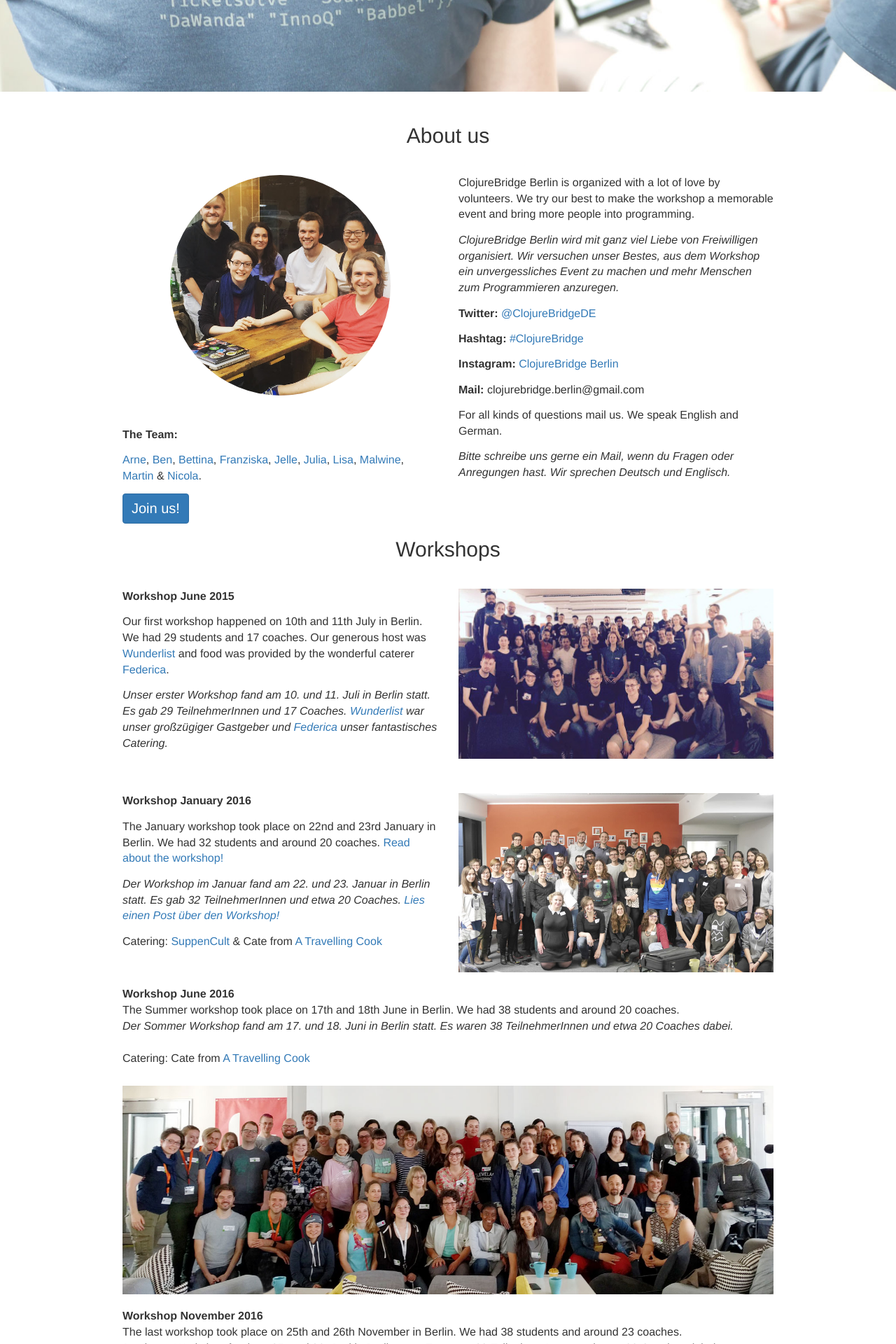
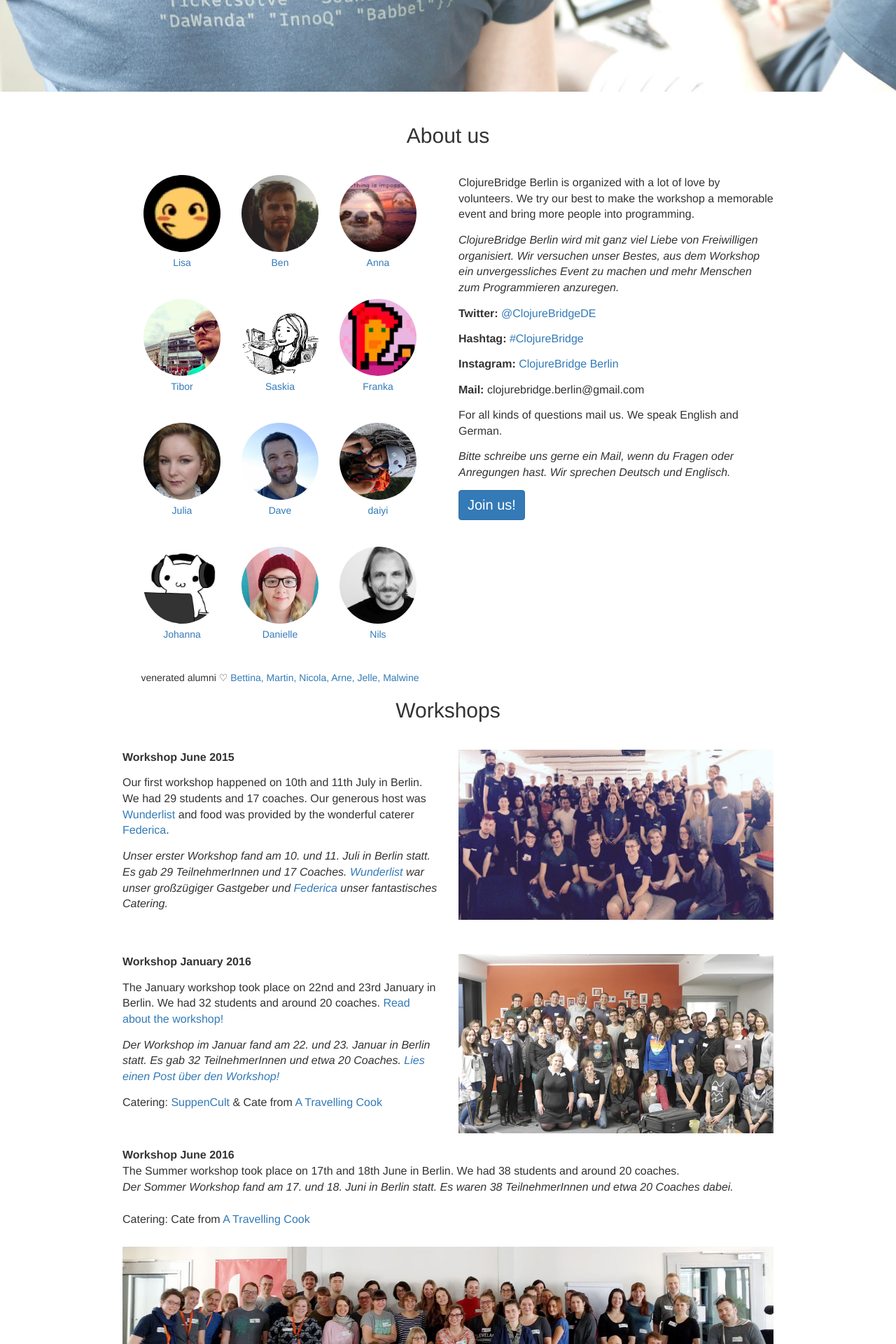
Before and after one commit to clojurebridge-berlin/clojurebridge-berlin.github.io, a Jekyll site: the page built from index.html, in a window 1280 px wide. Shown: the part 4292-6212 px from the top of the page at 70% size. Built offline with Jekyll 4.4.1, drawn with Linux system fonts in a browser that asks for light colours.

Commit message:
Update orga members and alumni

```diff
--- a/_config.yml
+++ b/_config.yml
@@ -20,3 +20,61 @@ url: "http://clojurebridge-berlin.github.io" # the base hostname & protocol for
 
 # Build settings
 markdown: kramdown
+
+team:
+  - name: Ben
+    image: ben.png
+    url: https://twitter.com/socksy
+  - name: Franka
+    image: franka.jpg
+    url: http://franka.tech
+  - name: Danielle
+    image: dani.jpg
+    url:
+  - name: Dave
+    image: dave.png
+    url: http://daveliepmann.com
+  - name: Johanna
+    image: johanna.jpg
+    url:
+  - name: Julia
+    image: julia.jpg
+    url:
+  - name: Lisa
+    image: lislis.png
+    url: http://lislis.de
+  - name: Nils
+    image: nils.png
+    url:
+  - name: Saskia
+    image: saskia.jpg
+    url:
+  - name: Tibor
+    image: tibor.jpg
+    url:
+  - name: Anna
+    image: anna.jpg
+    url:
+  - name: daiyi
+    image: daiyi.jpg
+    url: https://twitter.com/daiyitastic
+
+team-alumni:
+  - name: Arne
+    url: https://twitter.com/plexus
+    image:
+  - name: Bettina
+    url: https://twitter.com/thatbettina
+    image:
+  - name: Jelle
+    url: https://twitter.com/jellea
+    image:
+  - name: Malwine
+    url: https://twitter.com/malweene
+    image:
+  - name: Martin
+    url: https://twitter.com/martinklepsch
+    image:
+  - name: Nicola
+    url: https://twitter.com/nicsnet
+    image:
--- /dev/null
+++ b/_includes/team-alumni.html
@@ -0,0 +1,10 @@
+{% for person in include.people %}
+  <a href={{ person.url }}>{{ person.name }}</a>
+{% endfor %}
+
+<script>
+  var team = document.querySelector('.team-alumni');
+  for (var i = team.children.length; i >= 0; i--) {
+    team.appendChild(team.children[Math.random() * i | 0]);
+  }
+</script>
--- /dev/null
+++ b/_includes/team.html
@@ -0,0 +1,13 @@
+{% for person in include.people %}
+  <div class="col-md-4 col-xs-4 team-member">
+    <img src="/images/headshots/{{ person.image }}">
+    <a href={{ person.url }}>{{ person.name }}</a>
+  </div>
+{% endfor %}
+
+<script>
+  var team = document.querySelector('.team');
+  for (var i = team.children.length; i >= 0; i--) {
+    team.appendChild(team.children[Math.random() * i | 0]);
+  }
+</script>
--- a/assets/stylesheet.css
+++ b/assets/stylesheet.css
@@ -40,11 +40,18 @@ section.module.content {
   text-align: center;
 }
 
-.team {
-  margin-left: 15%;
+.team-member {
+  margin-bottom: 10%
+}
+
+.team-member img {
   border-radius: 50%;
-  width: 70%;
-  margin-bottom: 10%;
+  width: 100%;
+  margin-bottom: 5px;
+}
+
+.team-alumni a:not(:last-child)::after {
+  content: ", "
 }
 
 .arrow {
--- a/index.html
+++ b/index.html
@@ -248,24 +248,12 @@ title: Clojure Programming Workshops
     <h2>About us</h2>
     <div class="row">
       <div class="col-md-6">
-        <img class="team" src="/images/team2015.jpg">
-        <p><b>The Team:</b></p>
-        <p>
-          <a href="https://twitter.com/plexus">Arne</a>,
-          <a href="https://twitter.com/socksy">Ben</a>,
-          <a href="https://twitter.com/thatbettina">Bettina</a>,
-          <a href="https://twitter.com/franschm">Franziska</a>,
-          <a href="https://twitter.com/jellea">Jelle</a>,
-          <a href="https://twitter.com/anderspree">Julia</a>,
-          <a href="http://lislis.de/">Lisa</a>,
-          <a href="https://twitter.com/malweene">Malwine</a>,
-          <a href="https://twitter.com/martinklepsch">Martin</a> &
-          <a href="https://twitter.com/nicsnet">Nicola</a>.
-        </p>
-
-        <a href="https://github.com/clojurebridge-berlin/organization/wiki">
-          <button type="button" class="btn btn-primary">Join us!</button>
-        </a>
+        <div class="col-md-12 centered team">
+          {% include team.html people=site.team %}
+        </div>
+        <div class="col-md-12 centered team-alumni">
+          venerated alumni ♡ {% include team-alumni.html people=site.team-alumni %}
+        </div>
       </div>
       <div class="col-md-6">
         <p>ClojureBridge Berlin is organized with a lot of love by volunteers. We try our best to make the workshop a memorable event and bring more people into programming.</p>
@@ -276,6 +264,11 @@ title: Clojure Programming Workshops
         <p><b>Mail:</b> clojurebridge.berlin@gmail.com</p>
         <p>For all kinds of questions mail us. We speak English and German.</p>
         <p><i>Bitte schreibe uns gerne ein Mail, wenn du Fragen oder Anregungen hast. Wir sprechen Deutsch und Englisch.</i></p>
+        <p>
+          <a href="https://github.com/clojurebridge-berlin/organization/wiki">
+            <button type="button" class="btn btn-primary">Join us!</button>
+          </a>
+        </p>
       </div>
     </div>
 
```
Also changed, not shown: images/headshots/anna.jpg (added), images/headshots/ben.png (added), images/headshots/daiyi.jpg (added), images/headshots/dani.jpg (added), images/headshots/dave.png (added), images/headshots/franka.jpg (added), images/headshots/johanna.jpg (added), images/headshots/julia.jpg (added), images/headshots/lislis.png (added), images/headshots/nils.png (added), images/headshots/saskia.jpg (added), images/headshots/tibor.jpg (added).
